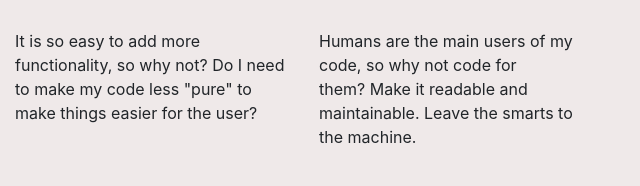
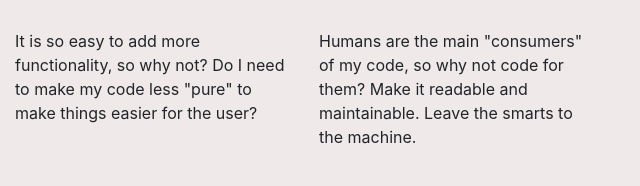
Before and after one commit to hugcruz/hugomfcruz, a plain HTML site: page index.html in a window 1280 px wide. Shown: the part 717-903 px from the top of the page, 640-1280 px from the left. Drawn offline with Linux system fonts and the light colour scheme.

Commit message:
Update index.html

```diff
--- a/index.html
+++ b/index.html
@@ -47,7 +47,7 @@
                     <div class="col-xl-3 col-lg-3 col-md-3 col-12">
                         <h2 class="heading values-top">We spend more time reading than writing code!</h2>
                         <div><br/></div>
-                        <p class="paragraph values-content">Humans are the main users of my code, so why not code for them? Make it readable and maintainable. Leave the smarts to the machine.</p>
+                        <p class="paragraph values-content">Humans are the main "consumers" of my code, so why not code for them? Make it readable and maintainable. Leave the smarts to the machine.</p>
                         <h2 class="heading-2 values-bottom">Code for Humans!</h2>
                         <hr/>
                     </div>
```
